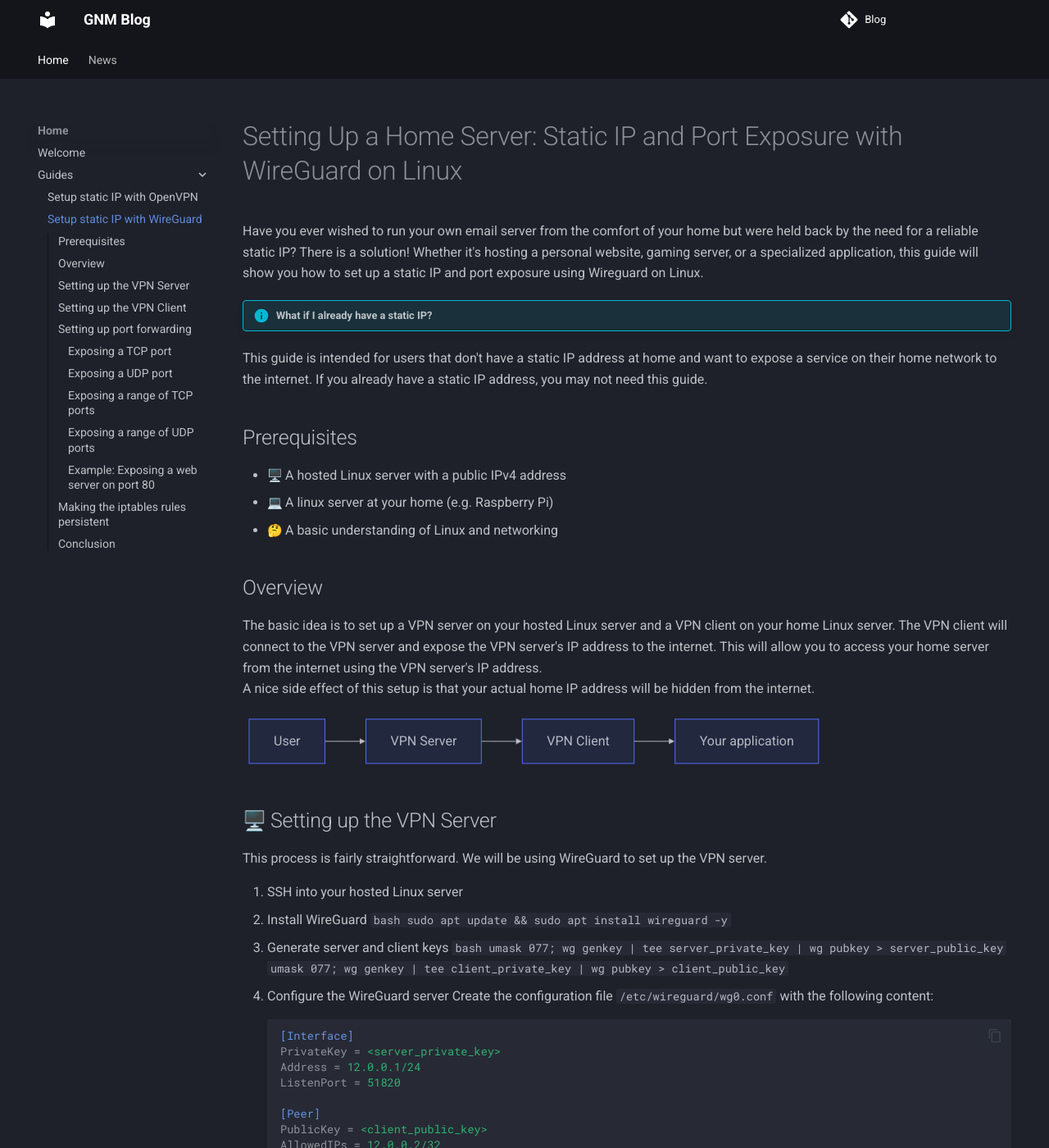
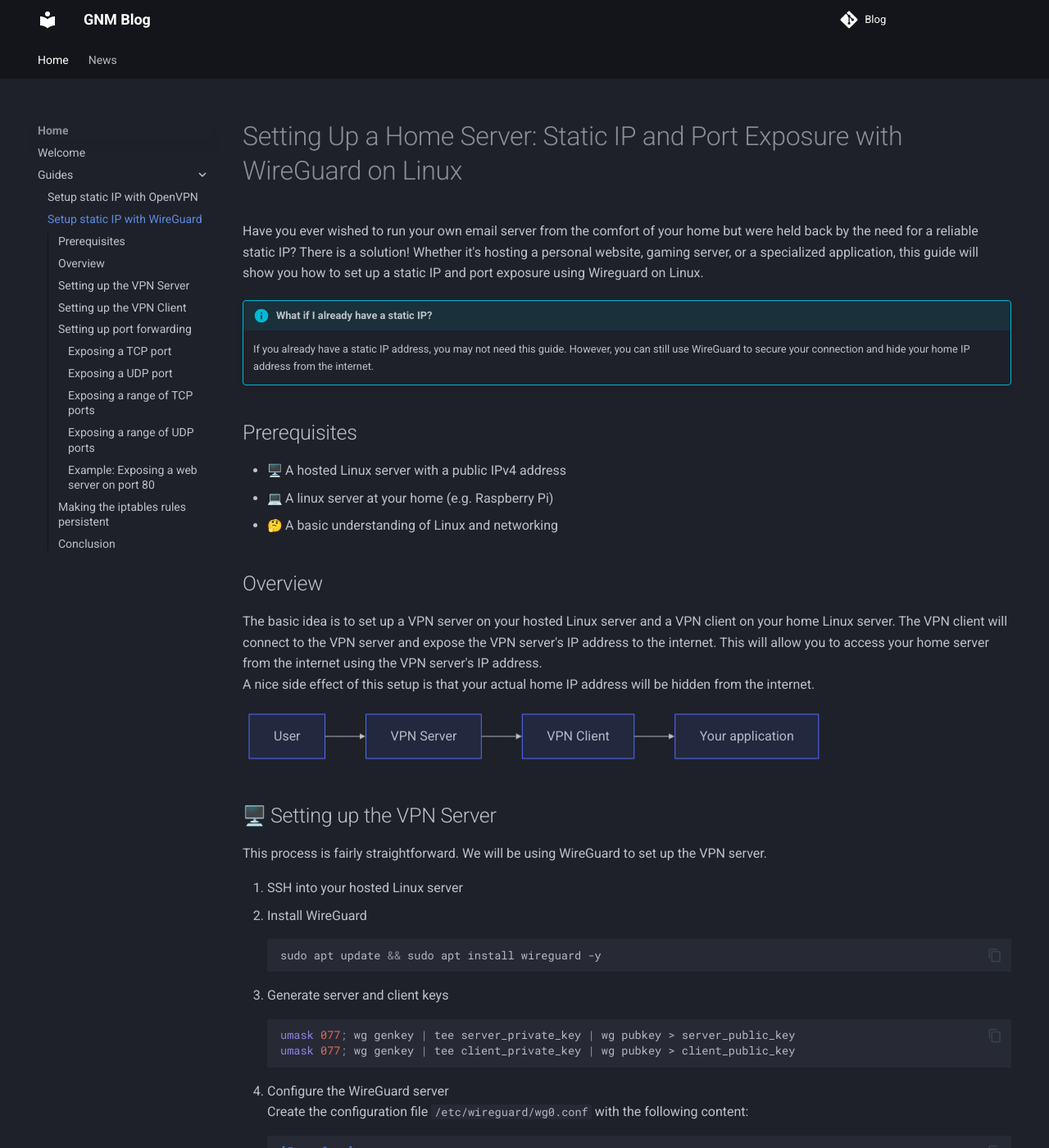
Before and after one commit to gnmyt/blog, an MkDocs documentation site: the page built from docs/guides/setup-static-ip-with-wireguard.md, in a window 1280 px wide and 1400 px high. Shown: the whole window at 82% size. Built offline with MkDocs 1.6.1 and Material for MkDocs 9.7.7, drawn with Linux system fonts in a browser that asks for light colours; emoji names are drawn with the system emoji font; comment, search, counter and statistics services are not loaded; some of the changed text lies outside the part shown.

Commit message:
Fix wireguard guide formatting

````diff
--- a/docs/guides/setup-static-ip-with-wireguard.md
+++ b/docs/guides/setup-static-ip-with-wireguard.md
@@ -9,8 +9,8 @@ reliable static IP? There is a solution! Whether it's hosting a personal website
 specialized application, this guide will show you how to set up a static IP and port exposure using Wireguard on Linux.
 
 !!! info "What if I already have a static IP?"
-This guide is intended for users that don't have a static IP address at home and want to expose a service on their
-home network to the internet. If you already have a static IP address, you may not need this guide.
+    If you already have a static IP address, you may not need this guide. However, you can still use WireGuard to
+    secure your connection and hide your home IP address from the internet.
 
 ## Prerequisites
 
@@ -38,14 +38,14 @@ This process is fairly straightforward. We will be using WireGuard to set up the
 
 1. SSH into your hosted Linux server
 2. Install WireGuard
-    ``` bash
+   ```bash
    sudo apt update && sudo apt install wireguard -y
-    ```
+   ```
 3. Generate server and client keys
-    ``` bash
+   ``` bash
    umask 077; wg genkey | tee server_private_key | wg pubkey > server_public_key
    umask 077; wg genkey | tee client_private_key | wg pubkey > client_public_key
-    ```
+   ```
 4. Configure the WireGuard server
    Create the configuration file `/etc/wireguard/wg0.conf` with the following content:
    ```ini
@@ -59,7 +59,7 @@ This process is fairly straightforward. We will be using WireGuard to set up the
    AllowedIPs = 12.0.0.2/32
    ```
 5. Start the WireGuard server
-    ``` bash
+    ```bash
     sudo wg-quick up wg0
     ```
 6. Enable WireGuard to start on boot
@@ -86,15 +86,15 @@ This process is fairly straightforward. We will be using WireGuard to set up the
    AllowedIPs = 0.0.0.0/0
    ```
 3. Start the WireGuard client:
-    ``` bash
-   sudo wg-quick up wg0
+    ```bash
+    sudo wg-quick up wg0
     ```
 4. Enable WireGuard to start on boot
-    ``` bash
+    ```bash
     sudo systemctl enable wg-quick@wg0
     ```
 5. Check your public IP address:
-    ``` bash
+    ```bash
     curl ifconfig.me
     ```
    You should see the IP address of your hosted Linux server. This means that your home Linux server is now connected
````
